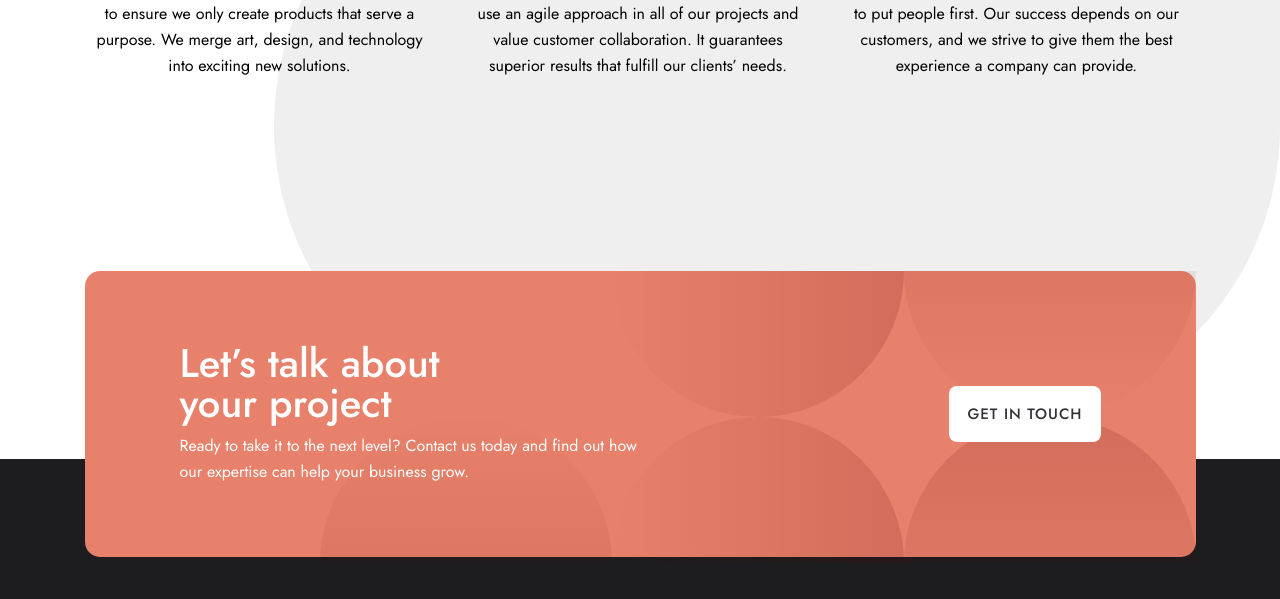
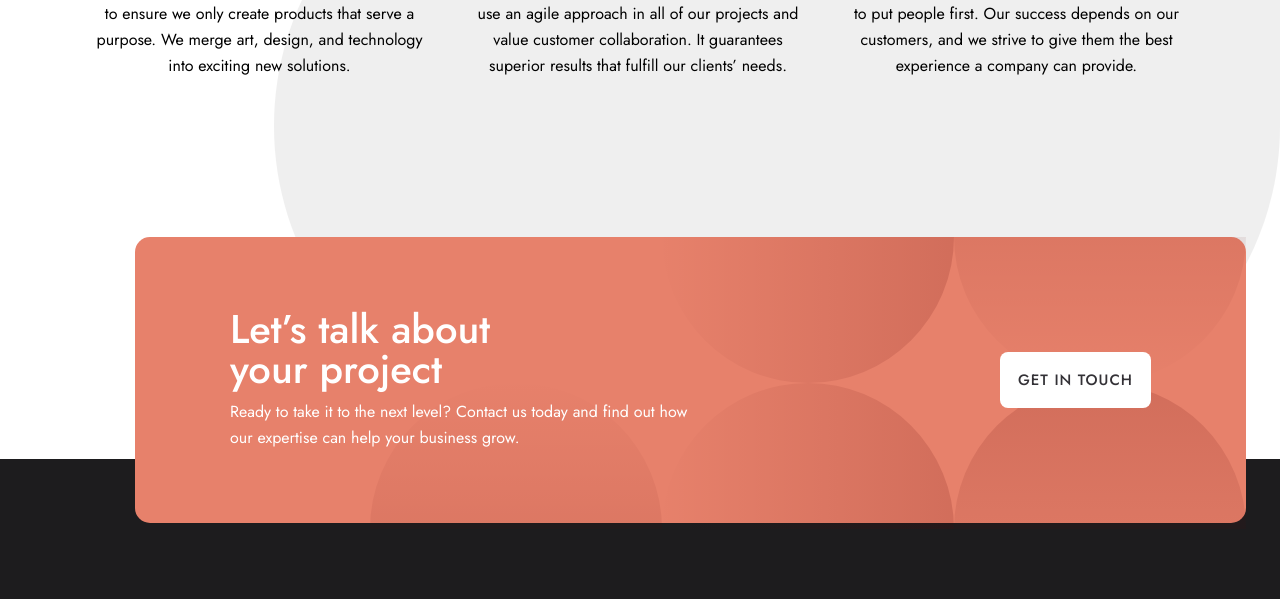
Before and after one commit to Zafarovpolat/Designo, a plain HTML site: page index.html in a window 1280 px wide. Shown: the part 1992-2591 px from the top of the page. Drawn offline with Linux system fonts and the light colour scheme.

Commit message:
created talk section

```diff
--- a/index.html
+++ b/index.html
@@ -119,22 +119,26 @@
             </div>
         </section>
 
+        <section class="talk">
+            <div class="container talk__container">
+                <div class="talk__wrapper">
+                    <h3 class="talk__name">Let’s talk about your project</h3>
+                    <h5 class="talk__info">Ready to take it to the next level? Contact us today and find out
+                        how
+                        our expertise can help your business grow.
+                    </h5>
+                </div>
+
+                <div class="talk__btn-wrapper">
+                    <button class="talk__btn">Get in touch</button>
+                </div>
+            </div>
+        </section>
+
     </main>
 
     <footer class="footer">
         <div class="container footer__container">
-            <div class="footer__talk">
-                <div class="footer__talk-wrapper">
-                    <h3 class="footer__talk-name">Let’s talk about your project</h3>
-                    <h5 class="footer__talk-info">Ready to take it to the next level? Contact us today and find out how
-                        our expertise can help your business grow.
-                    </h5>
-                </div>
-
-                <div class="footer__btn-wrapper">
-                    <button class="footer__btn">Get in touch</button>
-                </div>
-            </div>
 
             <div class="footer__top">
                 <a href="#" class="footer__logo">
--- a/scss/all-blocks/_all-blocks.scss
+++ b/scss/all-blocks/_all-blocks.scss
@@ -3,4 +3,5 @@
 @import "hero";
 @import "type";
 @import "character";
+@import "talk";
 @import "footer";
--- a/scss/all-blocks/_footer.scss
+++ b/scss/all-blocks/_footer.scss
@@ -86,67 +86,4 @@
         font-size: 24px;
         color: #E7816B;
     }
-
-    // talk small card in footer
-
-    &__talk {
-        width: 1111px;
-        border-radius: 15px;
-        padding: 72px 95px 72px 95px;
-        transform: translateY(-332px);
-        background-color: $peach;
-        position: absolute;
-        display: flex;
-        justify-content: space-between;
-        align-items: center;
-    }
-
-    &__talk-wrapper {
-        width: 459px;
-    }
-
-    &__talk-name {
-        width: 268px;
-        margin-bottom: 10px;
-        @include medium-text;
-        color: $white;
-        line-height: 40px;
-        letter-spacing: 0;
-    }
-
-    &__talk-info {
-        @include regular-text;
-        color: $white;
-    }
-
-    &__btn {
-        height: 56px;
-        padding: 17px 18px;
-        @include dark-button;
-        @include button-text;
-    }
-
-    &__btn:hover {
-        @include button-hover;
-    }
-
-    &__btn:active {
-        @include button-active;
-    }
-
-    &__btn-wrapper::before {
-        content: url(/images/double-circle.svg);
-        position: absolute;
-        z-index: -1;
-        top: 0;
-        right: 0;
-    }
-
-    &__btn-wrapper::after {
-        content: url(/images/triple-circle.svg);
-        position: absolute;
-        z-index: -1;
-        bottom: -10px;
-        right: 0;
-    }
 }
--- /dev/null
+++ b/scss/all-blocks/_talk.scss
@@ -0,0 +1,69 @@
+ // talk small card
+
+ .talk {
+
+     & {
+         width: 1111px;
+         border-radius: 15px;
+         padding: 72px 95px 72px 95px;
+         transform: translate(135px, -222px);
+         background-color: $peach;
+         position: absolute;
+     }
+
+     &__container {
+         display: flex;
+         justify-content: space-between;
+         align-items: center;
+     }
+
+     &__wrapper {
+         width: 459px;
+     }
+
+     &__name {
+         width: 268px;
+         margin-bottom: 10px;
+         @include medium-text;
+         color: $white;
+         line-height: 40px;
+         letter-spacing: 0;
+     }
+
+     &__info {
+         @include regular-text;
+         color: $white;
+     }
+
+     &__btn {
+         height: 56px;
+         padding: 17px 18px;
+         @include dark-button;
+         @include button-text;
+     }
+
+     &__btn:hover {
+         @include button-hover;
+     }
+
+     &__btn:active {
+         @include button-active;
+     }
+
+     &__btn-wrapper::before {
+         content: url(/images/double-circle.svg);
+         position: absolute;
+         z-index: -1;
+         top: 0;
+         right: 0;
+     }
+
+     &__btn-wrapper::after {
+         content: url(/images/triple-circle.svg);
+         position: absolute;
+         z-index: -1;
+         bottom: -10px;
+         right: 0;
+     }
+
+ }
```
Also changed, not shown: css/main.css, 1 other file.
